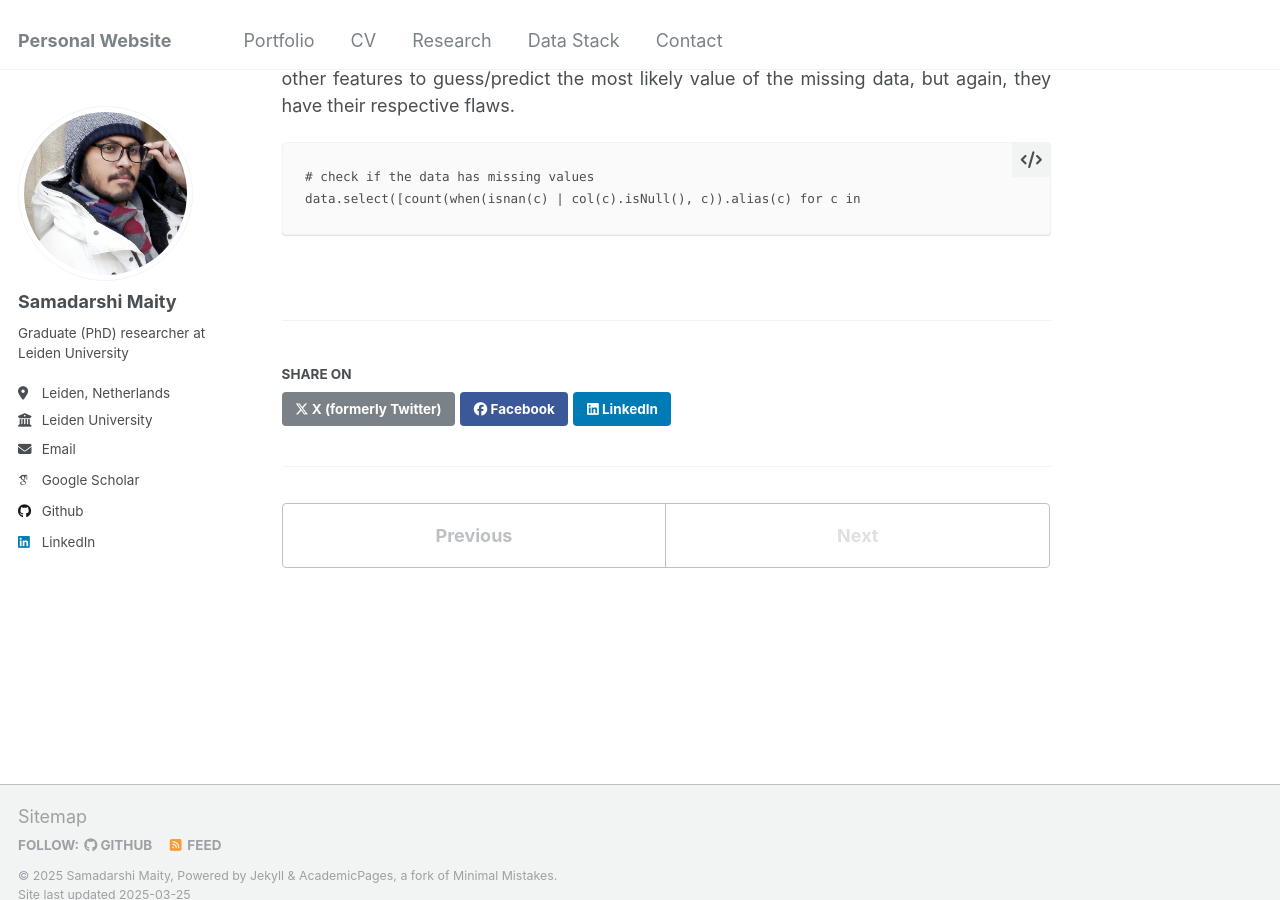
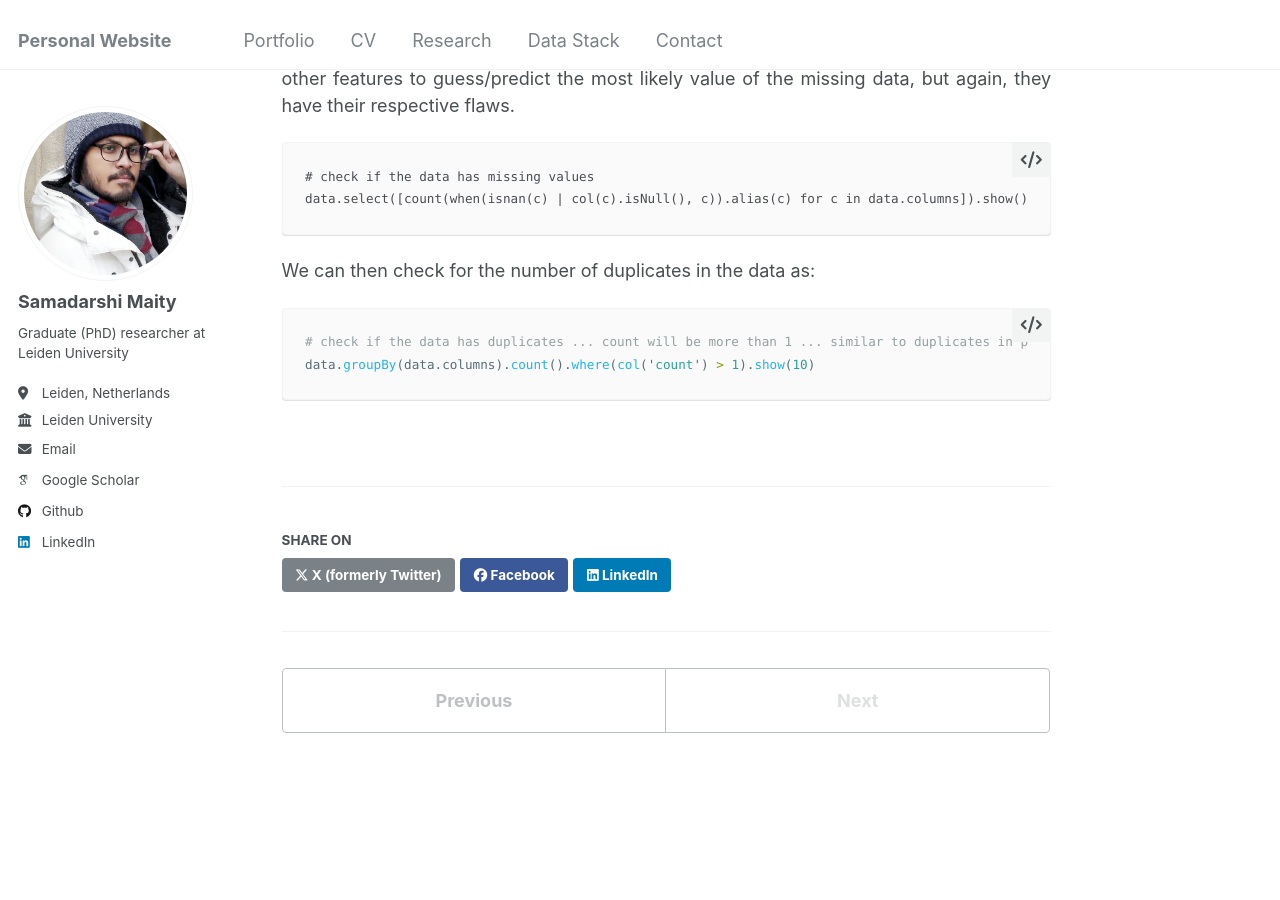
Before and after one commit to Samadarshi-Maity/Samadarshi-Maity.github.io, a Jekyll site: the page built from _portfolio/portfolio-3.md, in a window 1280 px wide and 900 px high, scrolled down 2383 px. Built offline with Jekyll 4.4.1, drawn with Linux system fonts in a browser that asks for light colours; some web fonts are replaced.

Commit message:
Update portfolio-3.md

````diff
--- a/_portfolio/portfolio-3.md
+++ b/_portfolio/portfolio-3.md
@@ -82,5 +82,10 @@ We start off by looking at the general problems of raw datasets: like duplicates
 
 ```
 # check if the data has missing values
-data.select([count(when(isnan(c) | col(c).isNull(), c)).alias(c) for c in 			data.columns]).show()
+data.select([count(when(isnan(c) | col(c).isNull(), c)).alias(c) for c in data.columns]).show()
 ```
+ We can then check for the number of duplicates in the data as:
+```python
+# check if the data has duplicates ... count will be more than 1 ... similar to duplicates in pandas.
+data.groupBy(data.columns).count().where(col('count') > 1).show(10)
+```
````
